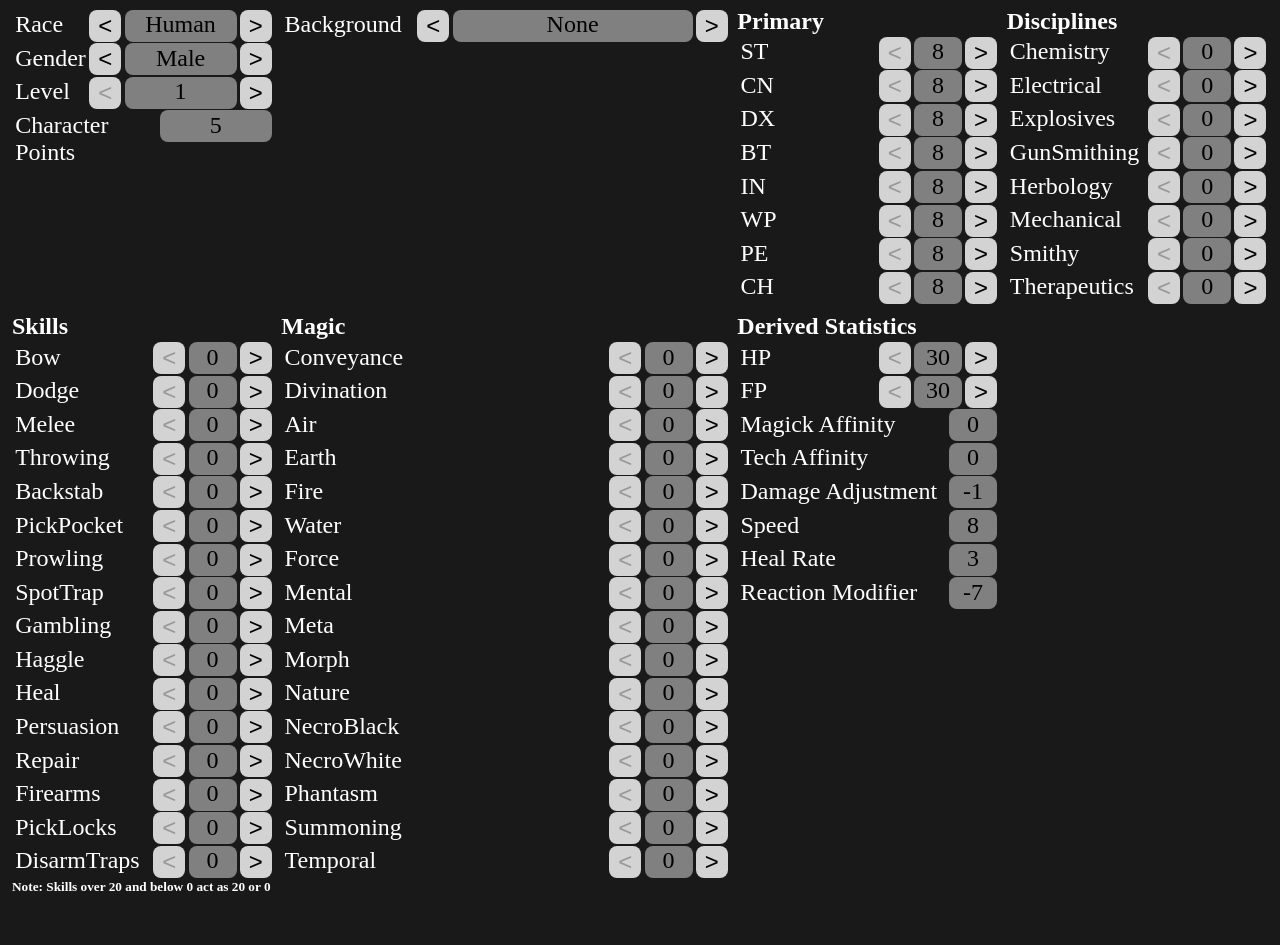
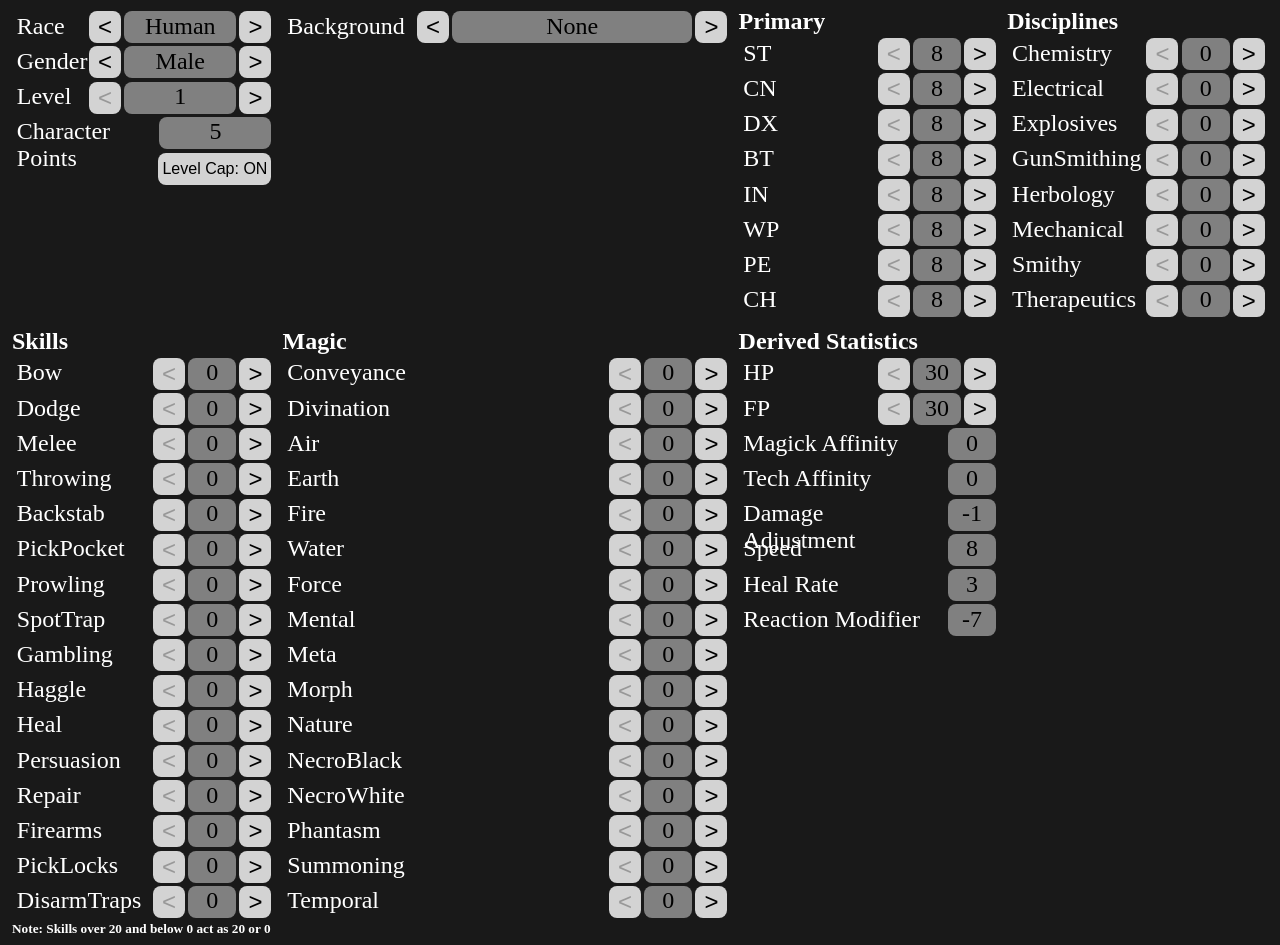
Before and after one commit to limaxophobiac/arcplanner, a React (Vite) app: page / in a window 1280 px wide. Before the commit the page ends 903 px from the top, so only its background shows below. Built offline with nearby package versions, Linux system fonts and the light colour scheme.

Commit message:
level cap

```diff
--- a/src/Planner.jsx
+++ b/src/Planner.jsx
@@ -74,6 +74,7 @@ function Planner(){
                 setCharacter(character => { return {...character, level: character.level + val, unspent: character.unspent + calcPoints(character.level + val) - calcPoints(character.level)}})
             }} max = {levelCap ? 50 : 500}  holdSpeed={75}/>
             <Passivedisplay name = {"Character Points"} value = {character.unspent} valueWidth={7}/>
+            <button onClick={() => setLevelCap(!levelCap)}  style={{float: "right", height: "2rem", border: "none", backgroundColor: "lightgray", margin: "0.05rem 0.2rem", borderRadius: "0.5rem", padding: "0.25rem", fontSize: "1rem"}}>Level Cap: {levelCap ? " ON" : "OFF"}</button>
 
             </div>
             <div id="backGroundSelect" style={{minWidth: "28rem"}}>
--- a/src/passivedisplay.css
+++ b/src/passivedisplay.css
@@ -2,7 +2,7 @@
     display: flex;
     height: 2rem;
     font-size: 1.5rem;
-    margin: 0.1rem;
+    margin: 0.2rem;
 }
 
 .passiveDisplay .valueDiv {
--- a/src/statdisplay.css
+++ b/src/statdisplay.css
@@ -2,7 +2,7 @@
     display: flex;
     height: 2rem;
     font-size: 1.5rem;
-    margin: 0.1rem;
+    margin: 0.2rem;
     min-width: 15rem;
     flex-grow: 1;
 }
@@ -13,7 +13,6 @@
     border-radius: 0.5rem;
     border: none;
     padding: 0;
-    background: none;
     background-color: lightgray;
 }
 
```
